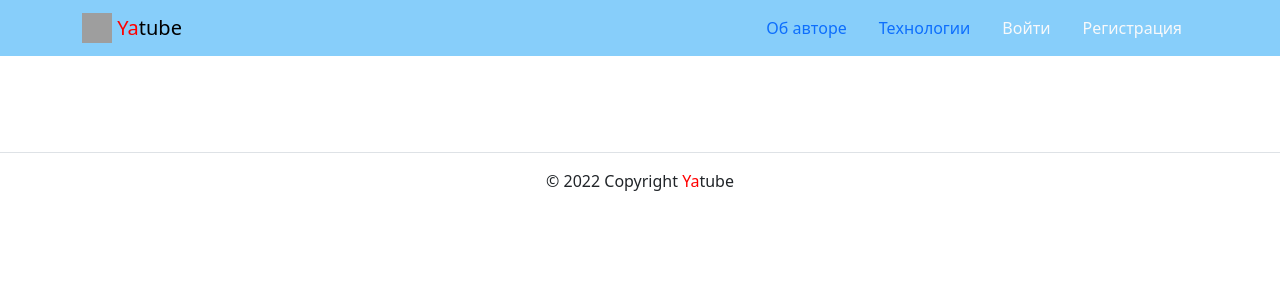
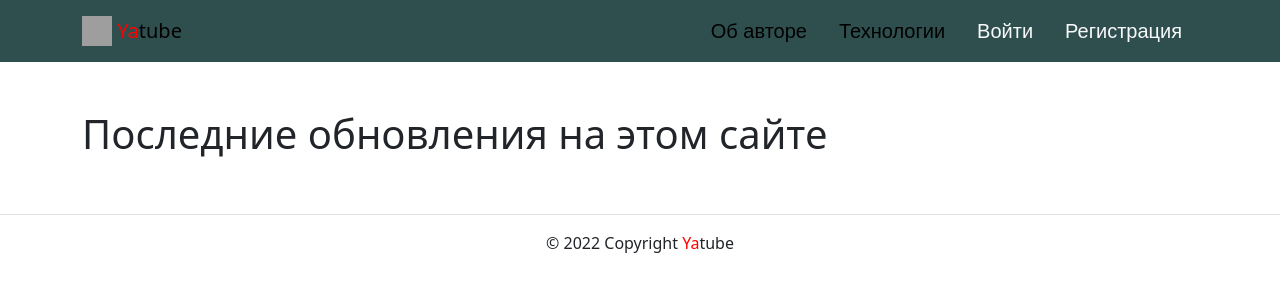
Before and after one commit to Kvot32/hw05_final, a Django app: page / in a window 1280 px wide. Shown: the top 300 px of the page. Run offline with Django 3.2, Linux system fonts and the light colour scheme; data that the repository does not hold is empty; some libraries are stand-ins or nearby versions; grey boxes are pictures that could not be loaded.

Commit message:
Финал 6 спринт

```diff
--- a/yatube/posts/admin.py
+++ b/yatube/posts/admin.py
@@ -1,6 +1,6 @@
 from django.contrib import admin
 
-from .models import Group, Post
+from .models import Group, Post, Comment, Follow
 
 
 class PostAdmin(admin.ModelAdmin):
@@ -13,3 +13,5 @@ class PostAdmin(admin.ModelAdmin):
 
 admin.site.register(Post, PostAdmin)
 admin.site.register(Group)
+admin.site.register(Comment)
+admin.site.register(Follow)
--- a/yatube/posts/models.py
+++ b/yatube/posts/models.py
@@ -71,10 +71,10 @@ class Comment(models.Model):
                                    )
 
     class Meta:
-        ordering = ["-created"]
+        ordering = ("-created",)
 
     def __str__(self):
-        return self.text
+        return self.text[:15]
 
 
 class Follow(models.Model):
--- a/yatube/posts/views.py
+++ b/yatube/posts/views.py
@@ -22,8 +22,10 @@ def _get_page_context(request, queryset):
 @cache_page(20, key_prefix="index_page")
 def index(request):
     posts = Post.objects.select_related("group")
+    post_list = Post.objects.select_related ('author').all()
     page_obj = _get_page_context(request=request, queryset=posts)
-    context = {"page_obj": page_obj}
+    context = {"page_obj": page_obj,
+               "post_list": post_list}
     return render(request, "posts/index.html", context)
 
 
@@ -38,10 +40,20 @@ class GroupList(View):
 
 def profile(request, username):
     author = get_object_or_404(User, username=username)
-    posts = Post.objects.filter(author=author)
+    posts = Post.objects.select_related("group")
     page_obj = _get_page_context(request=request, queryset=posts)
-    following = Follow.objects.filter(author=author)
-    context = {"author": author, "page_obj": page_obj, "following": following}
+    followers = Follow.objects.filter(author__username=username).count()
+    context = {"author": author,
+               "page_obj": page_obj,
+               "followers": followers
+               }
+    if request.user.is_authenticated:
+        following = author.following.exists()
+        context.update ({
+            "following": following,
+            "user": request.user,
+        }
+        )
     return render(request, "posts/profile.html", context)
 
 
@@ -49,11 +61,9 @@ def post_detail(request, post_id):
     post = get_object_or_404(Post, id=post_id)
     form = CommentForm()
     comments = post.comments.all()
-    posts_count = Post.objects.filter(author=post.author).count()
     template = "posts/post_detail.html"
     context = {
         "post": post,
-        "posts_count": posts_count,
         "requser": request.user,
         "form": form,
         "comments": comments,
@@ -130,5 +140,10 @@ def profile_follow(request, username):
 @login_required
 def profile_unfollow(request, username):
     author = get_object_or_404(User, username=username)
-    Follow.objects.filter(user=request.user, author=author).delete()
+    old = Follow.objects.filter(
+        user=request.user,
+        author=author
+    )
+    if old.exists():
+        old.delete()
     return redirect("posts:profile", username=author)
--- a/yatube/templates/base.html
+++ b/yatube/templates/base.html
@@ -1,6 +1,13 @@
 <!DOCTYPE html>
 <html lang="ru">
   <head>
+      <style>
+    .nav-item {
+      display: inline-block;
+      font-size: 20px;
+      font-family: sans-serif;
+    }
+  </style>
       {% load static %}
     <meta charset="utf-8">
     <meta name="viewport" content="width=device-width, initial-scale=1">
--- a/yatube/templates/includes/header.html
+++ b/yatube/templates/includes/header.html
@@ -1,5 +1,5 @@
 {% load static %}
-<nav class="navbar navbar-light" style="background-color: lightskyblue">
+<nav class="navbar navbar-light" style="background-color: #2F4F4F">
   <div class="container">
     <a class="navbar-brand" href="{% url 'posts:index' %}">
       <img src="{% static 'img/logo.png' %}" width="30" height="30" class="d-inline-block align-top" alt="">
@@ -7,31 +7,31 @@
     </a>
     <ul class="nav nav-pills">
       {% with request.resolver_match.view_name as view_name %}
-      <li class="nav-item">
-        <a class="nav-link {% if view_name == 'about:author' %}active{% endif %}" href="{% url 'about:author' %}">Об авторе</a>
+      <li class="nav-item" >
+        <a class="nav-link {% if view_name == 'about:author' %}active{% endif %}" href="{% url 'about:author' %}" style="color:#000000" >Об авторе</a>
       </li>
       <li class="nav-item">
-        <a class="nav-link {% if view_name == 'about:tech' %}active{% endif %}" href="{% url 'about:tech' %}">Технологии</a>
+        <a class="nav-link {% if view_name == 'about:tech' %}active{% endif %}" href="{% url 'about:tech' %}" style="color:#000000">Технологии</a>
       </li>
       {% if user.is_authenticated %}
       <li class="nav-item">
-        <a class="nav-link {% if view_name == 'posts:create' %}active{% endif %}" href="{% url 'posts:post_create' %}">Новый пост</a>
+        <a class="nav-link {% if view_name == 'posts:create' %}active{% endif %}" href="{% url 'posts:post_create' %}" style="color:#000000">Новый пост</a>
       </li>
       <li class="nav-item">
-        <a class="nav-link link-light {% if view_name == 'users:password_change' %}active{% endif %}" href="{% url 'users:password_change' %}">Изменить пароль</a>
+        <a class="nav-link link-light {% if view_name == 'users:password_change' %}active{% endif %}" href="{% url 'users:password_change' %}" style="color:#000000">Изменить пароль</a>
       </li>
       <li class="nav-item">
-        <a class="nav-link link-light {% if view_name == 'users:logout' %}active{% endif %}" href="{% url 'users:logout' %}">Выйти</a>
+        <a class="nav-link link-light {% if view_name == 'users:logout' %}active{% endif %}" href="{% url 'users:logout' %}" style="color:#000000">Выйти</a>
       </li>
       <li class="nav-item">
-        <a class="nav-link">Пользователь: {{ user.username }}</a>
+        <a class="nav-link" style="color:#000000">Пользователь: {{ user.username }}</a>
       </li>
       {% else %}
       <li class="nav-item">
-        <a class="nav-link link-light {% if view_name == 'users:login' %}active{% endif %}" href="{% url 'users:login' %}">Войти</a>
+        <a class="nav-link link-light {% if view_name == 'users:login' %}active{% endif %}" href="{% url 'users:login' %}" style="color:#000000">Войти</a>
       </li>
       <li class="nav-item">
-        <a class="nav-link link-light {% if view_name == 'users:signup' %}active{% endif %}" href="{% url 'users:signup' %}">Регистрация</a>
+        <a class="nav-link link-light {% if view_name == 'users:signup' %}active{% endif %}" href="{% url 'users:signup' %}" style="color:#000000">Регистрация</a>
       </li>
       {% endif %}
       {% endwith %}
--- a/yatube/templates/posts/follow.html
+++ b/yatube/templates/posts/follow.html
@@ -1,6 +1,6 @@
 {% extends 'base.html' %}
 {% load cache %}
-{% cache 20 index_page %}
+{% cache 20 page_obj.number %}
   {% load thumbnail %}
   {% block title %}
     Подписки пользователей
--- a/yatube/templates/posts/group_list.html
+++ b/yatube/templates/posts/group_list.html
@@ -3,7 +3,7 @@
 {% load static %}
 {% block title %} {{ group.title }} {% endblock %}
 {% block content %}
-<div class="container py-5">
+<div class="container py-5" xmlns="http://www.w3.org/1999/html">
   <h1>{{ group.title}}</h1>
   <article>
     <p>
--- a/yatube/templates/posts/index.html
+++ b/yatube/templates/posts/index.html
@@ -5,8 +5,11 @@
 {% load cache %}
 {% block content %}
 {% cache 20 index_page %}
-<div class="container py-5">
+<div class="container py-5" xmlns="http://www.w3.org/1999/html" xmlns="http://www.w3.org/1999/html">
   <article>
+    <h1>
+      Последние обновления на этом сайте
+    </h1>
     {% include 'includes/switcher.html' %}
     {% for post in page_obj %}
       <li style="list-group-item">
```
Also changed, not shown: yatube/templates/posts/post_detail.html (+6 -3 lines), yatube/templates/posts/profile.html (+19 -20 lines).
